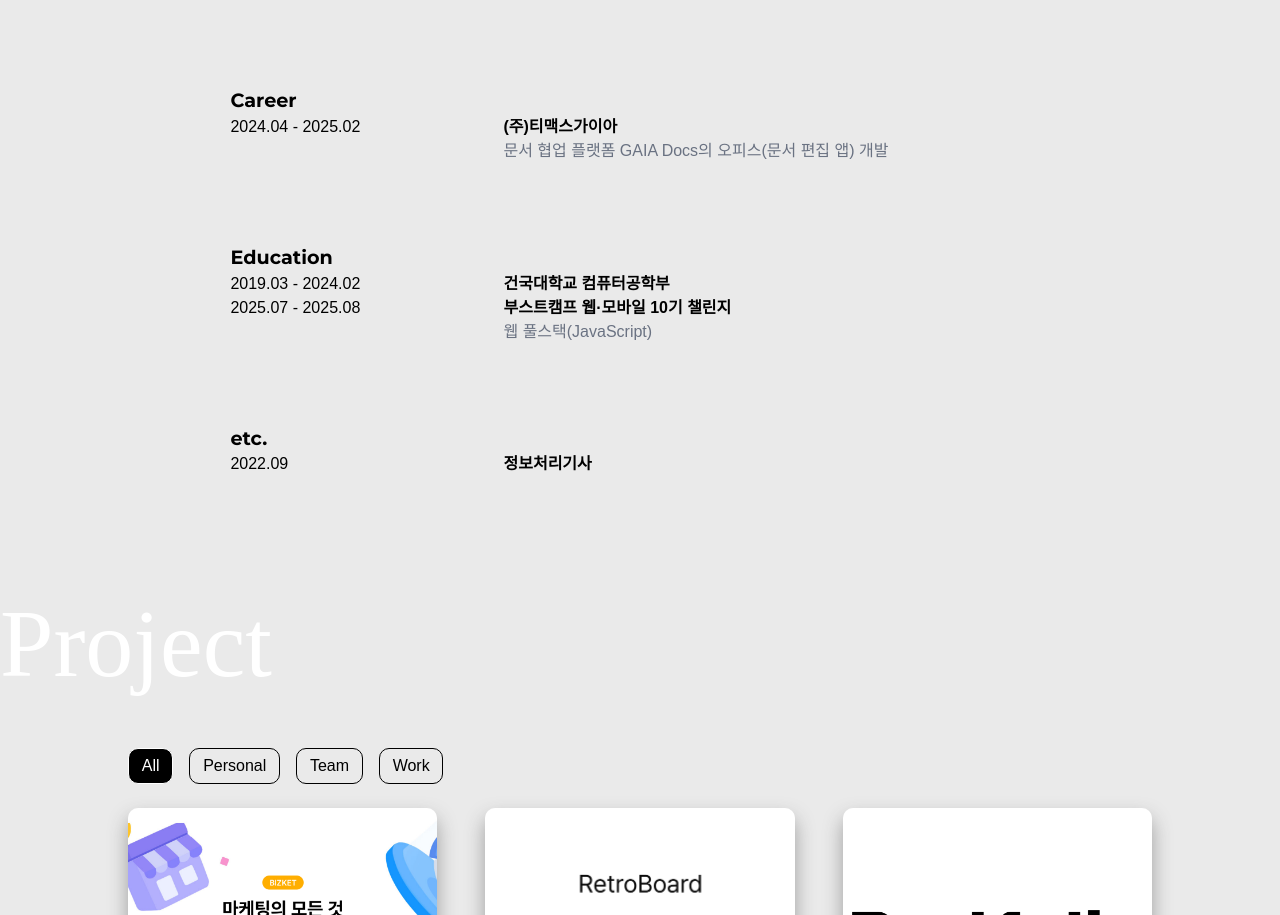
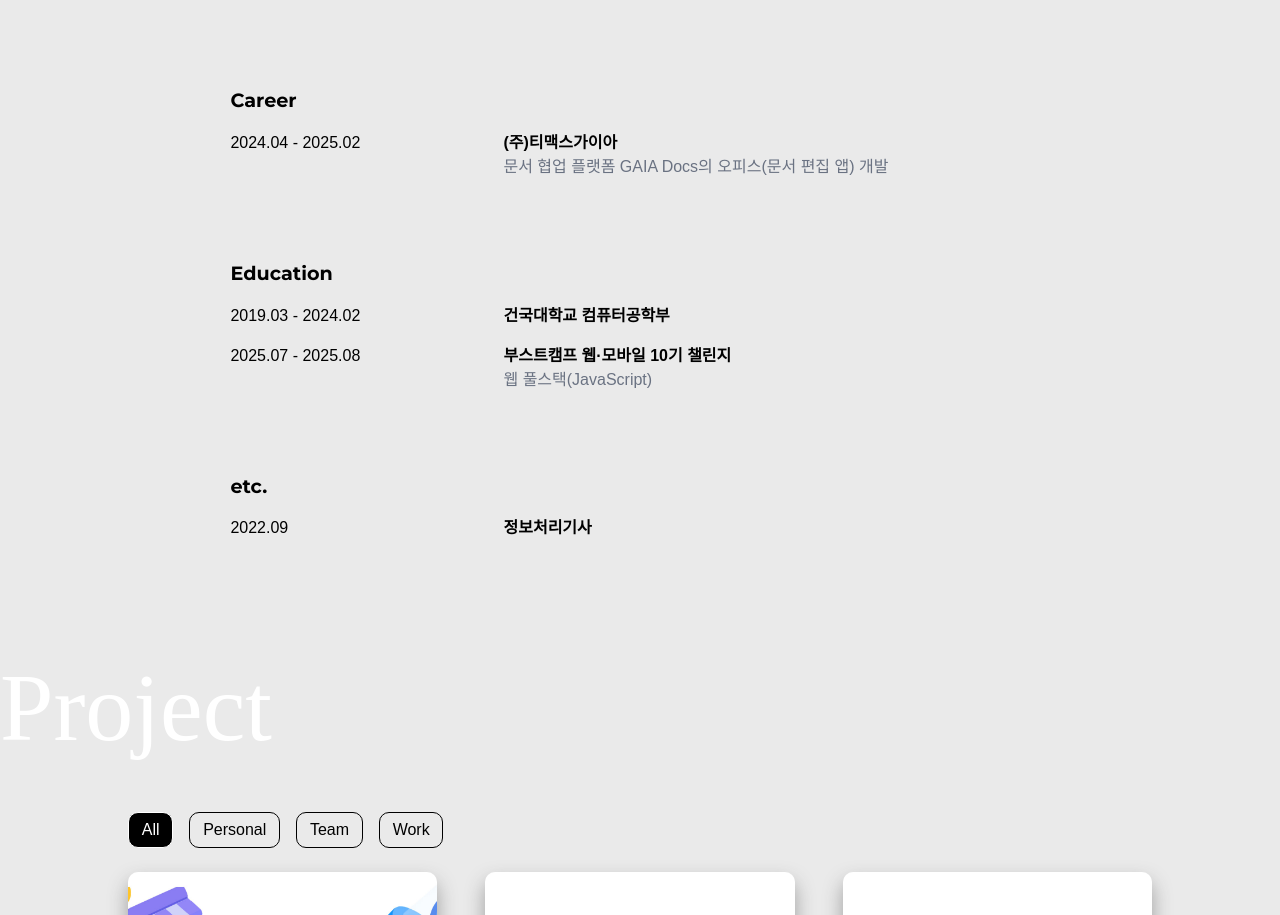
Before and after one commit to sykim0181/portfolio, a Next.js app: page / in a window 1280 px wide. Shown: the part 954-1869 px from the top of the page. Built offline with nearby package versions, Linux system fonts and the light colour scheme; a web font is replaced by a local one.

Commit message:
fix: 공백 추가

```diff
--- a/src/components/home/Profile.tsx
+++ b/src/components/home/Profile.tsx
@@ -24,7 +24,7 @@ const Profile = () => {
             >
               {sec.category}
             </h4>
-            <div className="">
+            <div className="mt-[1rem] flex flex-col gap-[1rem]">
               {sec.items.map((item, idx) => (
                 <div key={`profile-data-${idx}`}>
                   <div className="flex flex-col xs:grid xs:grid-cols-[1fr_2fr]">
```
